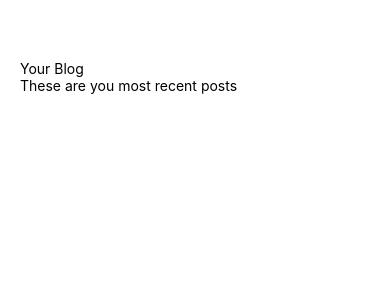
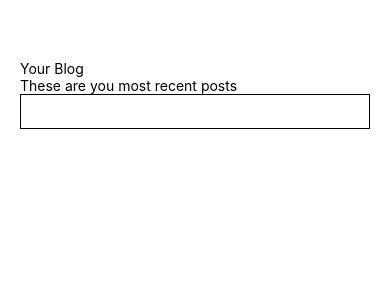
Before and after one commit to anthonydito/blog-mobile, a React Native app: screen / in a window 390 px wide. Shown: the top 300 px of the page. Built offline with nearby package versions, Linux system fonts and the light colour scheme.

Commit message:
Adds a text input for the user to type blog posts

```diff
--- a/App.js
+++ b/App.js
@@ -1,12 +1,16 @@
 import { StatusBar } from 'expo-status-bar';
 import React from 'react';
-import { StyleSheet, Text, ScrollView } from 'react-native';
+import { StyleSheet, Text, ScrollView, TextInput } from 'react-native';
 
 export default function App() {
+
+  const [text, setText] = React.useState("");
+
   return (
     <ScrollView style={styles.container}>
       <Text>Your Blog</Text>
       <Text>These are you most recent posts</Text>
+      <TextInput style={styles.textInput} value={text} onChangeText={setText} />
       <StatusBar style="auto" />
     </ScrollView>
   );
@@ -18,5 +22,10 @@ const styles = StyleSheet.create({
     paddingRight: 20,
     paddingBottom: 20,
     paddingTop: 60,
+  },
+  textInput: {
+    padding: 8,
+    borderColor: "black",
+    borderWidth: 1
   }
 });
```
